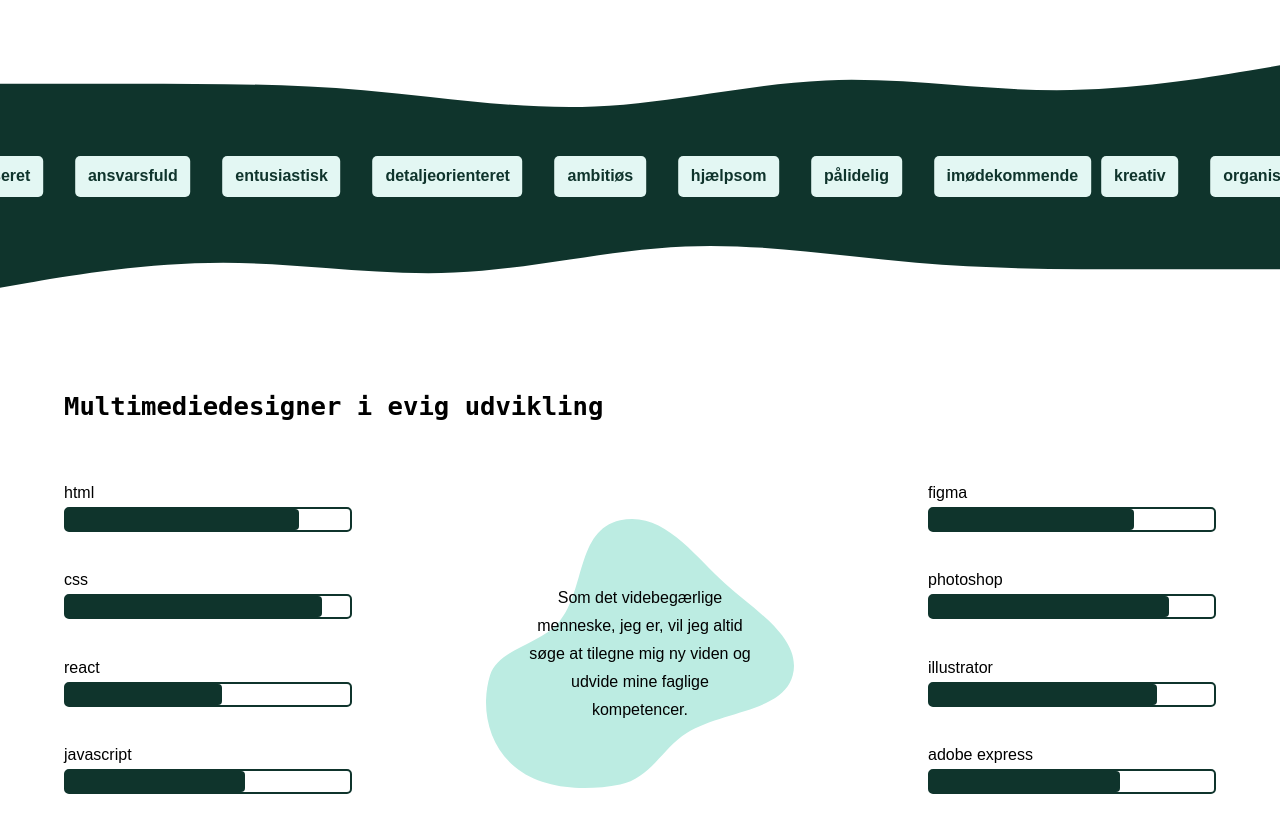
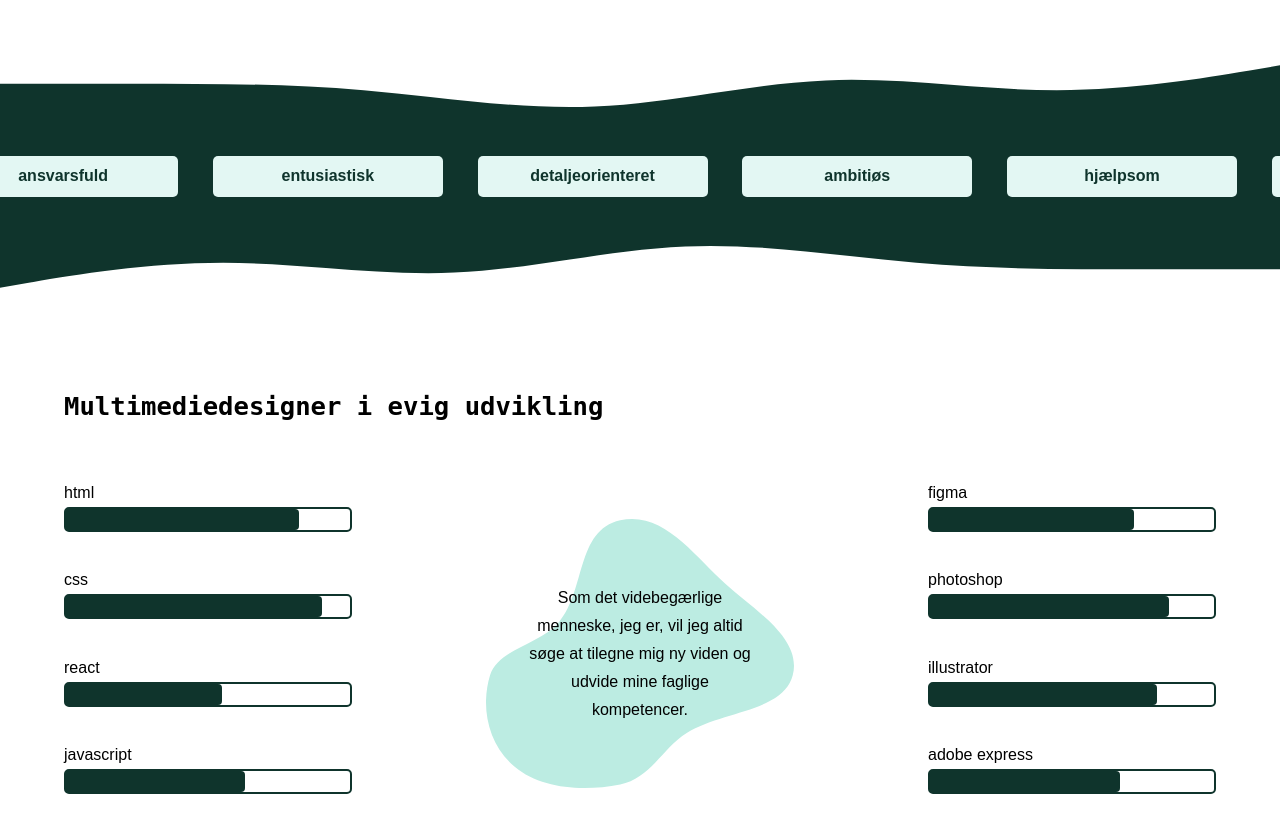
Before and after one commit to imhp1721/portfolio, a React (Vite) app: page /home in a window 1280 px wide. Shown: the part 1080-1912 px from the top of the page. Built offline with nearby package versions, Linux system fonts and the light colour scheme; a web font is replaced by a local one.

Commit message:
working marquee w. css

```diff
--- a/src/App.css
+++ b/src/App.css
@@ -331,34 +331,152 @@ main .info {
   grid-template-columns: repeat(12, 1fr);
 }
 
-.feature img {
+.feature .wave {
   grid-column: 1 / -1;
   grid-row: 1 / 2;
 }
 
 .feature .marquee {
+  --marquee_duration: 45s;
+  --word_amount: 17;
   align-items: center;
   display: flex;
   grid-column: 1 / -1;
   grid-row: 1 / 2;
-  justify-content: space-between;
+  justify-content: space-evenly;
+  height: 50%;
+  overflow: hidden;
+  position: relative;
 }
 
-.feature .container {
-  align-items: center;
-  background-color: var(--clr_dark1);
-  display: flex;
-  gap: 2rem;
+@keyframes move_marquee {
+  to {
+    left: -250px;
+  }
 }
 
 .word {
+  animation-name: move_marquee;
+  animation-duration: var(--marquee_duration);
+  animation-timing-function: linear;
+  animation-iteration-count: infinite;
   background-color: var(--clr_light1);
   border-radius: 5px;
   color: var(--clr_dark1);
   font-weight: var(--main_font_bold);
+  left: calc(250px * var(--word_amount));
   padding: 0.5% 1%;
+  position: absolute;
   text-align: center;
-  width: fit-content;
+  width: 230px;
+}
+
+.word1 {
+  animation-delay: calc(
+    var(--marquee_duration) / var(--word_amount) * (var(--word_amount) - 1) * -1
+  );
+}
+
+.word2 {
+  animation-delay: calc(
+    var(--marquee_duration) / var(--word_amount) * (var(--word_amount) - 2) * -1
+  );
+}
+
+.word3 {
+  animation-delay: calc(
+    var(--marquee_duration) / var(--word_amount) * (var(--word_amount) - 3) * -1
+  );
+}
+
+.word4 {
+  animation-delay: calc(
+    var(--marquee_duration) / var(--word_amount) * (var(--word_amount) - 4) * -1
+  );
+}
+
+.word5 {
+  animation-delay: calc(
+    var(--marquee_duration) / var(--word_amount) * (var(--word_amount) - 5) * -1
+  );
+}
+
+.word6 {
+  animation-delay: calc(
+    var(--marquee_duration) / var(--word_amount) * (var(--word_amount) - 6) * -1
+  );
+}
+
+.word7 {
+  animation-delay: calc(
+    var(--marquee_duration) / var(--word_amount) * (var(--word_amount) - 7) * -1
+  );
+}
+
+.word8 {
+  animation-delay: calc(
+    var(--marquee_duration) / var(--word_amount) * (var(--word_amount) - 8) * -1
+  );
+}
+
+.word9 {
+  animation-delay: calc(
+    var(--marquee_duration) / var(--word_amount) * (var(--word_amount) - 9) * -1
+  );
+}
+
+.word1 {
+  animation-delay: calc(
+    var(--marquee_duration) / var(--word_amount) * (var(--word_amount) - 1) * -1
+  );
+}
+
+.word10 {
+  animation-delay: calc(
+    var(--marquee_duration) / var(--word_amount) * (var(--word_amount) - 10) * -1
+  );
+}
+
+.word11 {
+  animation-delay: calc(
+    var(--marquee_duration) / var(--word_amount) * (var(--word_amount) - 11) * -1
+  );
+}
+
+.word12 {
+  animation-delay: calc(
+    var(--marquee_duration) / var(--word_amount) * (var(--word_amount) - 12) * -1
+  );
+}
+
+.word13 {
+  animation-delay: calc(
+    var(--marquee_duration) / var(--word_amount) * (var(--word_amount) - 13) * -1
+  );
+}
+
+.word14 {
+  animation-delay: calc(
+    var(--marquee_duration) / var(--word_amount) * (var(--word_amount) - 14) * -1
+  );
+}
+
+.word15 {
+  animation-delay: calc(
+    var(--marquee_duration) / var(--word_amount) * (var(--word_amount) - 15) * -1
+  );
+}
+
+.word16 {
+  animation-delay: calc(
+    var(--marquee_duration) / var(--word_amount) * (var(--word_amount) - 16) * -1
+  );
+}
+
+.word17 {
+  animation-delay: calc(
+    var(--marquee_duration) / var(--word_amount) * (var(--word_amount) - 17) * -1
+  );
 }
 
 /* --- skills section --- */
--- a/src/components/MarqueeFeature.jsx
+++ b/src/components/MarqueeFeature.jsx
@@ -1,4 +1,31 @@
-import Marquee from "react-fast-marquee";
+const MarqueeFeature = () => {
+
+  return (
+    <section className="marquee">
+      <p className="word word1">kreativ</p>
+      <p className="word word2">organiseret</p>
+      <p className="word word3">ansvarsfuld</p>
+      <p className="word word4">entusiastisk</p>
+      <p className="word word5">detaljeorienteret</p>
+      <p className="word word6">ambitiøs</p>
+      <p className="word word7">hjælpsom</p>
+      <p className="word word8">pålidelig</p>
+      <p className="word word9">imødekommende</p>
+      <p className="word word10">energisk</p>
+      <p className="word word11">praktisk</p>
+      <p className="word word12">systematisk</p>
+      <p className="word word13">løsningsorienteret</p>
+      <p className="word word14">perfektionistisk</p>
+      <p className="word word15">vedholdende</p>
+      <p className="word word16">omsorgsfuld</p>
+      <p className="word word17">reflekterende</p>
+    </section>
+  );
+};
+
+export default MarqueeFeature;
+
+/* import Marquee from "react-fast-marquee";
 //The marquee is from: https://www.react-fast-marquee.com/
 
 const MarqueeFeature = () => {
@@ -35,4 +62,4 @@ const MarqueeFeature = () => {
   );
 };
 
-export default MarqueeFeature;
+export default MarqueeFeature; */
--- a/src/pages/Home.jsx
+++ b/src/pages/Home.jsx
@@ -36,7 +36,7 @@ function Home() {
           <img src="src\assets\img\portrait.png" alt="Portrætfoto" />
         </section>
         <section className="feature">
-          <img src="src\assets\waves\feature.svg" alt="Wave" />
+          <img className="wave" src="src\assets\waves\feature.svg" alt="Wave" />
           <MarqueeFeature />
         </section>
         <section className="skills">
```
